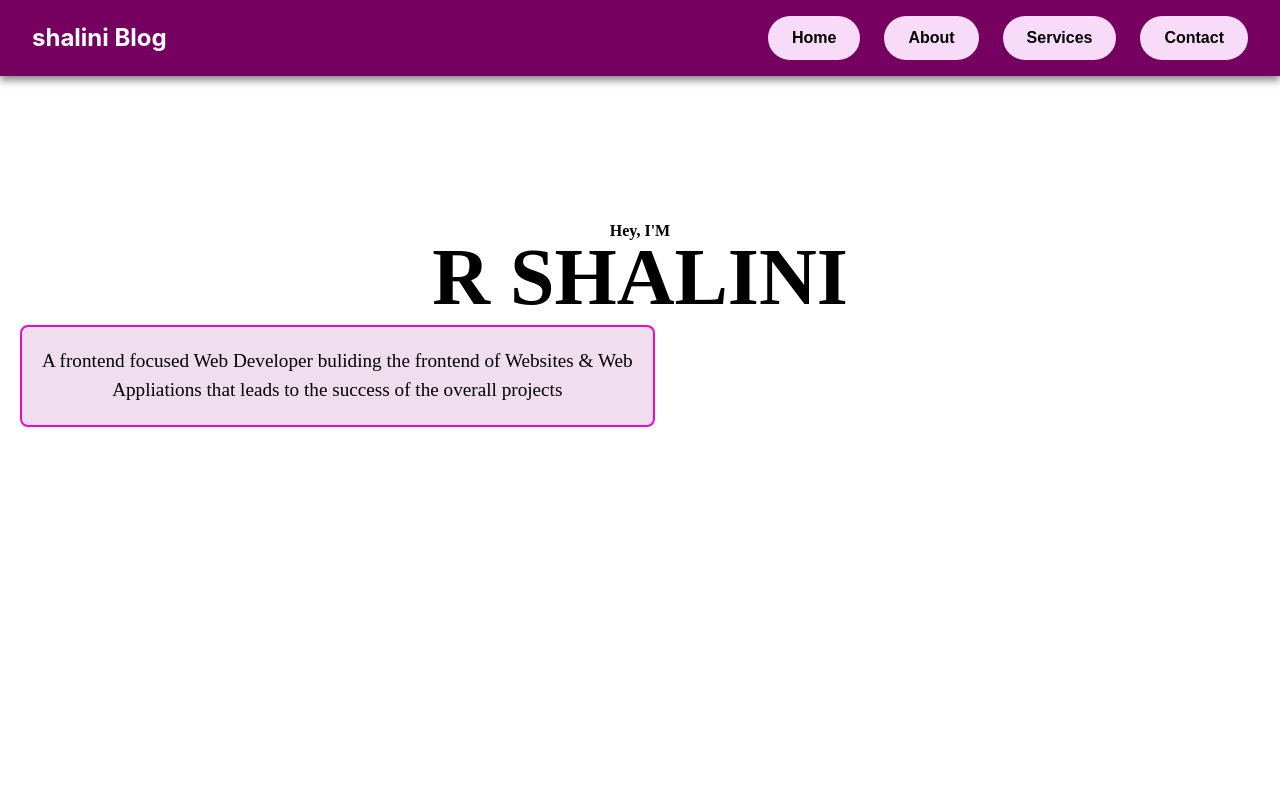
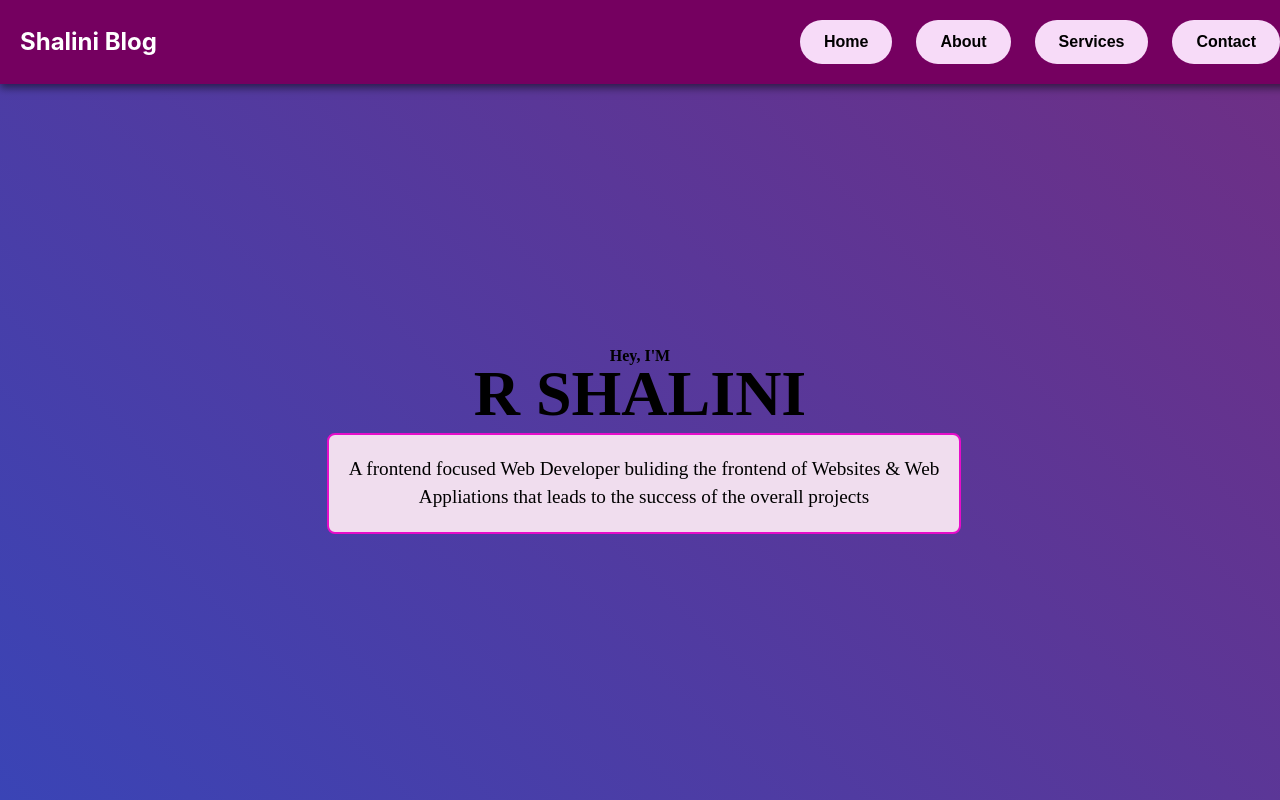
Before and after one commit to ShaluACET/shalini-portfolio, a React (Create React App) app: page / in a window 1280 px wide. Built offline with nearby package versions, Linux system fonts and the light colour scheme.

Commit message:
myportfolio

```diff
--- a/src/App.css
+++ b/src/App.css
@@ -1,4 +1,4 @@
- /* .background {
+.background {
   height: 100vh;
   display: flex;
   flex-direction: column;
@@ -9,7 +9,7 @@
   animation: gradientAnimation 6s ease infinite;
 }
 /* Gradient animation */
- /* @keyframes gradientAnimation {
+ @keyframes gradientAnimation {
   0% {
     background-position: 0% 50%;
   }
@@ -19,26 +19,31 @@
   100% {
     background-position: 0% 50%;
   }
-}  */
+}
 .navbar {
     display: flex;
     justify-content: space-between;
     align-items: center;
     background-color: #750060;
-    padding: 1rem 2rem;
-    margin-bottom: auto;
+    padding: 10px;
+    /* margin-bottom: auto; */
     color: white;
     box-shadow: 0 4px 8px rgba(0,0,0,0.5);
+    position: fixed;
+  top: 0;
+  left: 0;
+  width: 100%;
   }
   .logo {
     font-size: 1.5rem;
     font-weight: bold;
+    margin: 10px;
   }
   .menu {
     list-style: none;
     display: flex;
     gap: 1.5rem;
-    margin: 0;
+    margin: 10px;
     padding: 0;
   }
   .menu-item {
@@ -68,7 +73,7 @@
     line-height: 0.1rem;
   }
   .header h1 {
-    font-size: 5rem;
+    font-size: 4rem;
     font-family: initial;
     text-align: center;
     margin: 0rem;
@@ -84,7 +89,7 @@
     background-color: #f0ddee;
     border-radius: 8px;
     margin: 2px;
-    margin-left: 20px;
+    margin-left: 10px;
     padding: 20px;
     width: fit-content;
    }
--- a/src/blog.js
+++ b/src/blog.js
@@ -4,7 +4,7 @@ function Blog() {
     <div>
       <div className="background">
       <nav className="navbar">
-        <div className="logo">shalini Blog</div>
+        <div className="logo">Shalini Blog</div>
         <div className="menu">
           <button className="menu-item">Home</button>
           <button className="menu-item">About</button>
```
